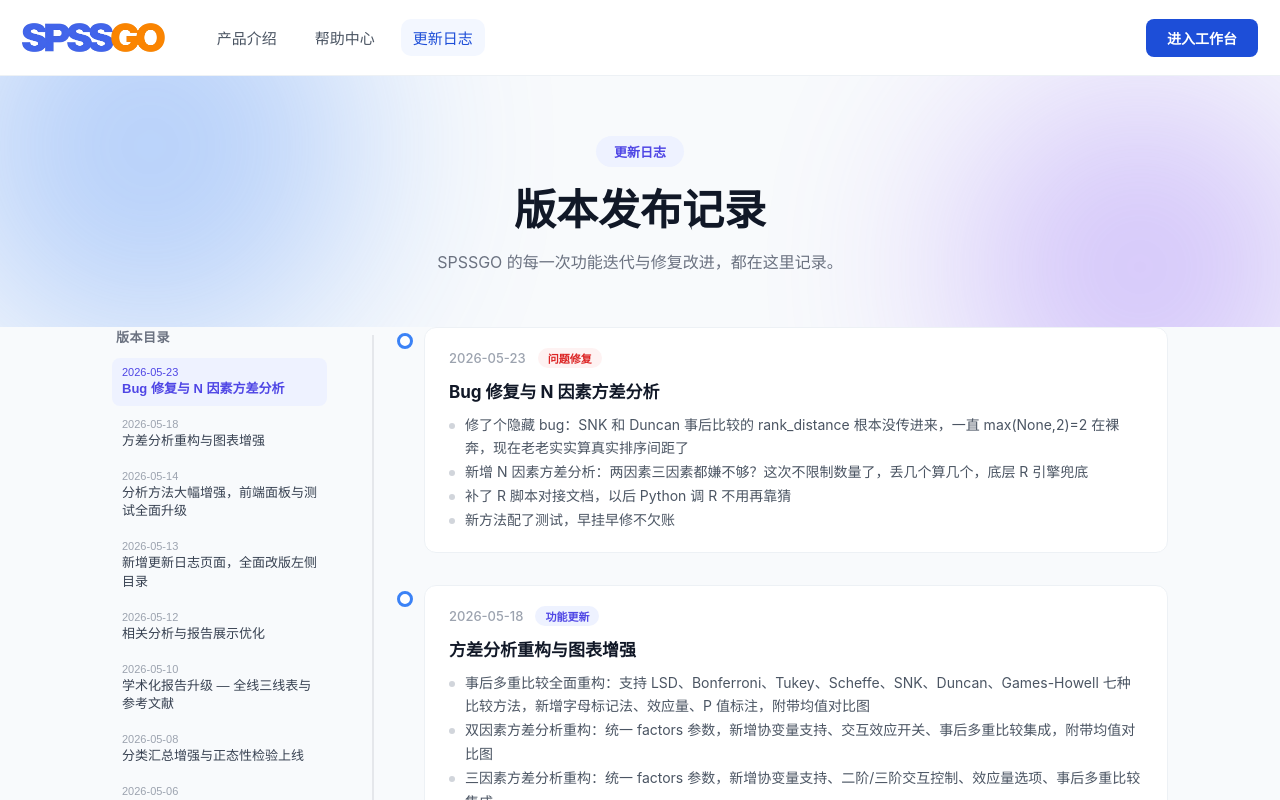
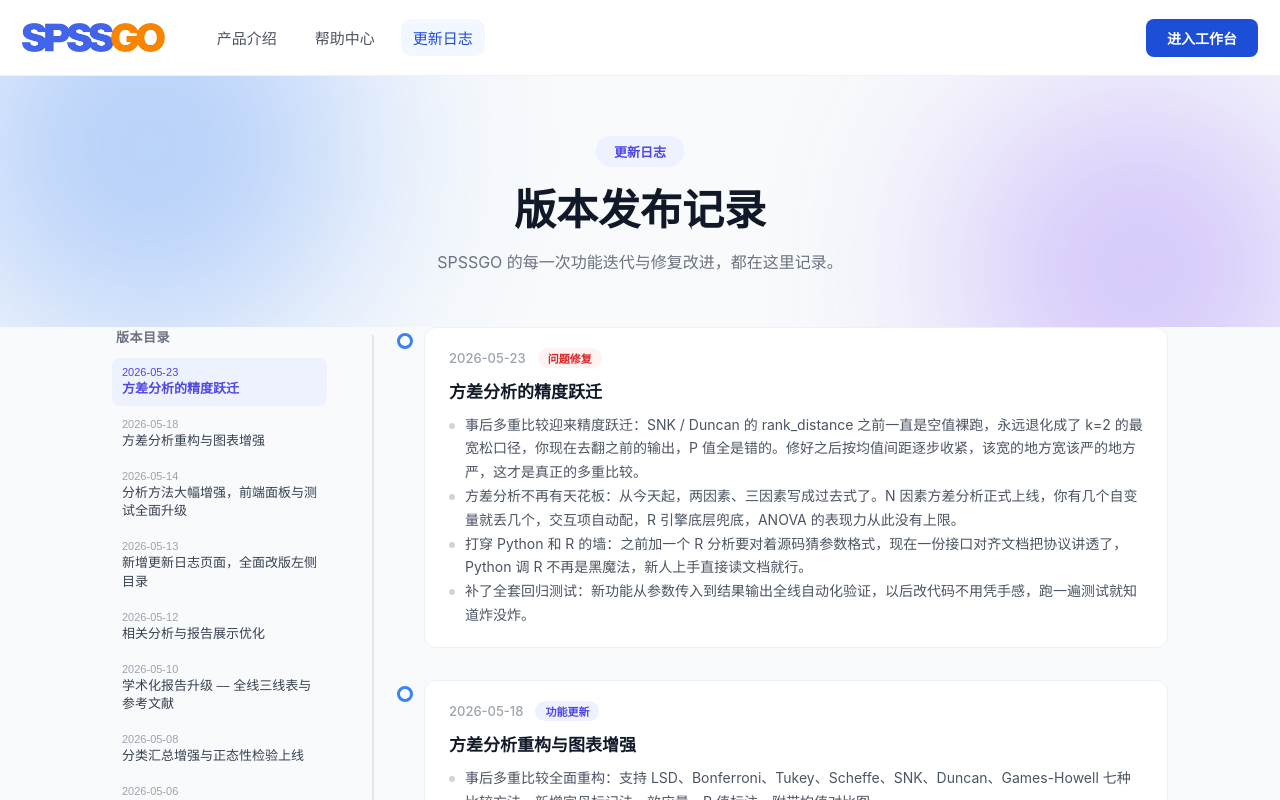
Before and after one commit to lauiiiiii/SPSSGO, a Vue app in the folder frontend/: page /changelog in a window 1280 px wide. Shown: the top 800 px of the page. Built offline with nearby package versions, Linux system fonts and the light colour scheme.

Commit message:
docs: 更新日志真正下笔写了，精度跃迁版

```diff
--- a/frontend/src/views/ChangelogApp.vue
+++ b/frontend/src/views/ChangelogApp.vue
@@ -78,12 +78,12 @@
   {
     date: '2026-05-23',
     type: 'fix',
-    title: 'Bug 修复与 N 因素方差分析',
+    title: '方差分析的精度跃迁',
     items: [
-      '修了个隐藏 bug：SNK 和 Duncan 事后比较的 rank_distance 根本没传进来，一直 max(None,2)=2 在裸奔，现在老老实实算真实排序间距了',
-      '新增 N 因素方差分析：两因素三因素都嫌不够？这次不限制数量了，丢几个算几个，底层 R 引擎兜底',
-      '补了 R 脚本对接文档，以后 Python 调 R 不用再靠猜',
-      '新方法配了测试，早挂早修不欠账',
+      '事后多重比较迎来精度跃迁：SNK / Duncan 的 rank_distance 之前一直是空值裸跑，永远退化成了 k=2 的最宽松口径，你现在去翻之前的输出，P 值全是错的。修好之后按均值间距逐步收紧，该宽的地方宽该严的地方严，这才是真正的多重比较。',
+      '方差分析不再有天花板：从今天起，两因素、三因素写成过去式了。N 因素方差分析正式上线，你有几个自变量就丢几个，交互项自动配，R 引擎底层兜底，ANOVA 的表现力从此没有上限。',
+      '打穿 Python 和 R 的墙：之前加一个 R 分析要对着源码猜参数格式，现在一份接口对齐文档把协议讲透了，Python 调 R 不再是黑魔法，新人上手直接读文档就行。',
+      '补了全套回归测试：新功能从参数传入到结果输出全线自动化验证，以后改代码不用凭手感，跑一遍测试就知道炸没炸。',
     ],
   },
   {
```
Also changed, not shown: 1 other file (tests, documents, lock files or other folders).
